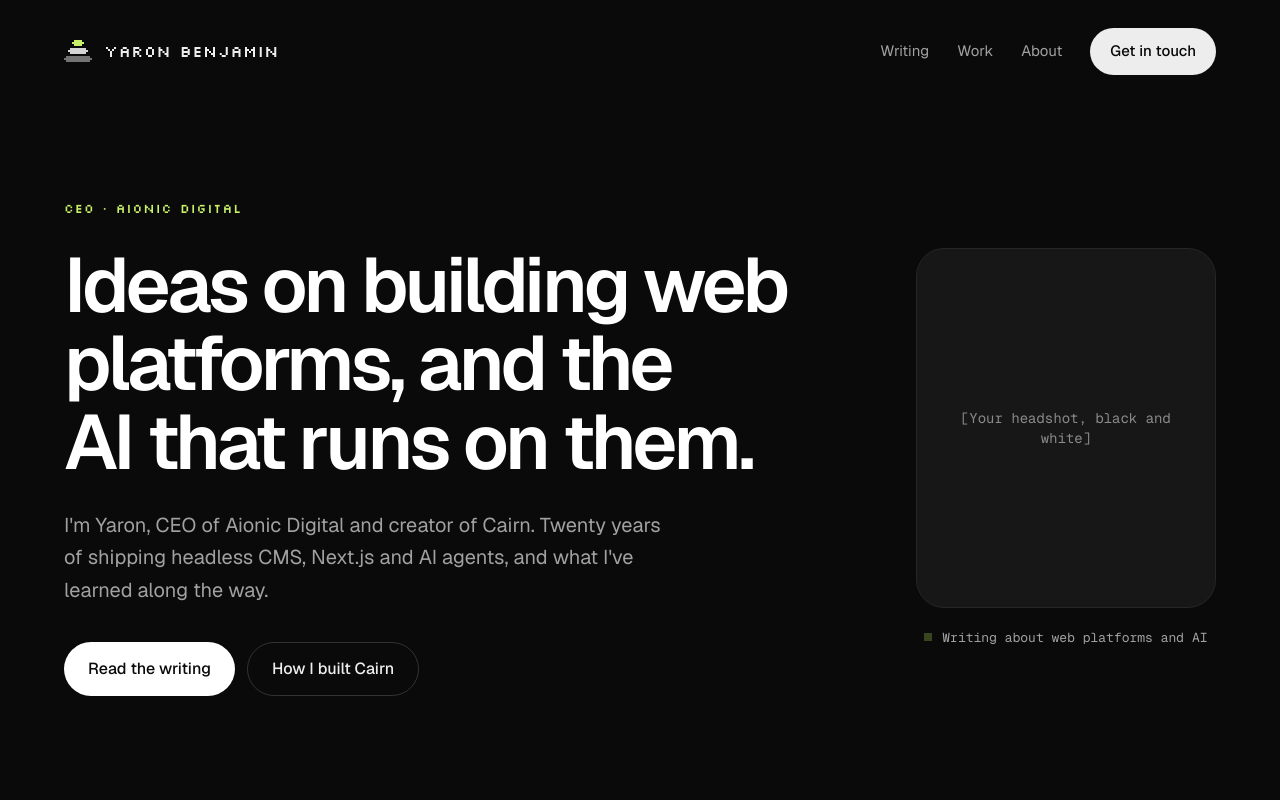
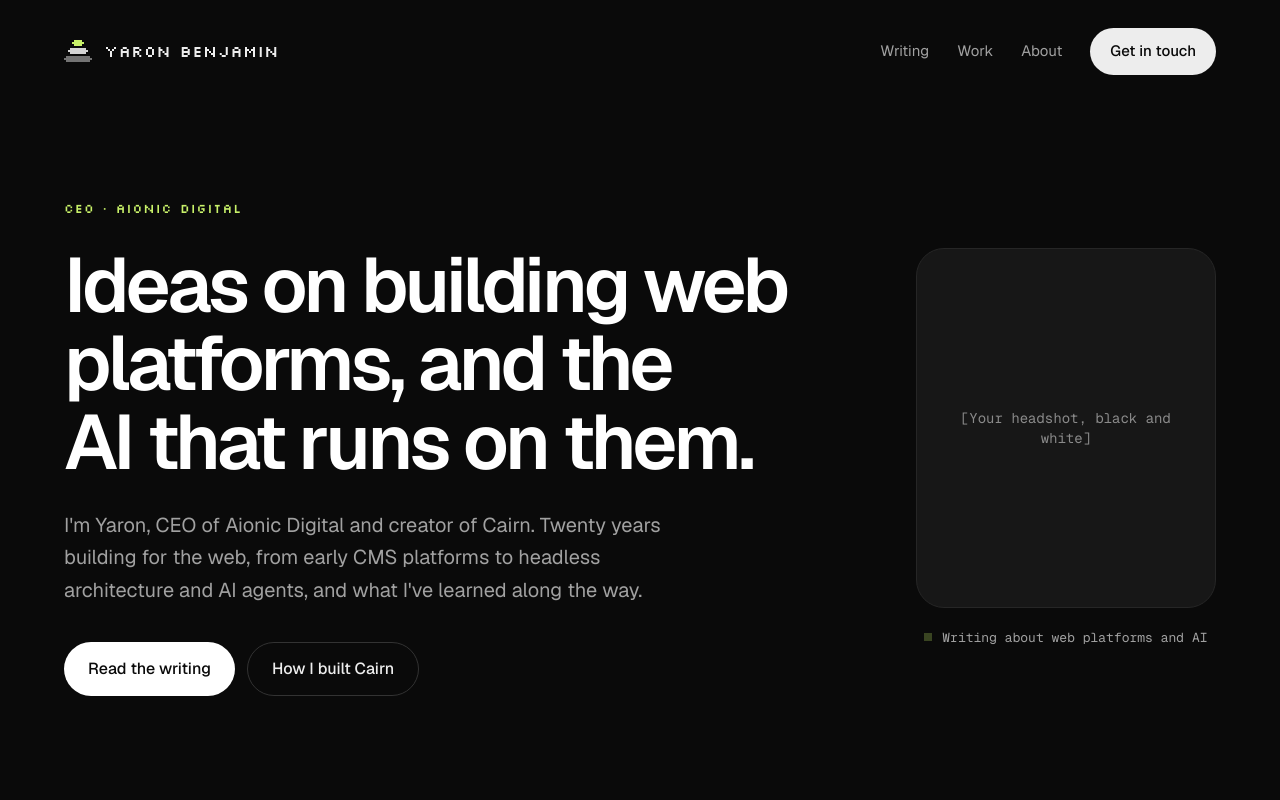
Before and after one commit to ybenjami/yaronbenjamin, a Next.js app: page / in a window 1280 px wide. Shown: the top 800 px of the page. Built offline with nearby package versions, Linux system fonts and the light colour scheme.

Commit message:
Fix hero bio so experience claims match the age of each technology
Co-Authored-By: Claude Opus 5.5 <noreply@anthropic.com>
Claude-Session: https://claude.ai/code/session_011ZvUheV2B42wfPoETeko9u

```diff
--- a/app/page.tsx
+++ b/app/page.tsx
@@ -61,8 +61,8 @@ export default function Home() {
             Ideas on building web platforms, and the AI that runs on them.
           </h1>
           <p className="max-w-[620px] text-xl leading-relaxed text-muted motion-safe:animate-rise [animation-delay:180ms]">
-            I&apos;m Yaron, CEO of Aionic Digital and creator of Cairn. Twenty years of shipping headless CMS,
-            Next.js and AI agents, and what I&apos;ve learned along the way.
+            I&apos;m Yaron, CEO of Aionic Digital and creator of Cairn. Twenty years building for the web, from
+            early CMS platforms to headless architecture and AI agents, and what I&apos;ve learned along the way.
           </p>
           <div className="flex flex-wrap gap-3 pt-2 motion-safe:animate-rise [animation-delay:270ms]">
             <PillLink href="#writing">Read the writing</PillLink>
```
